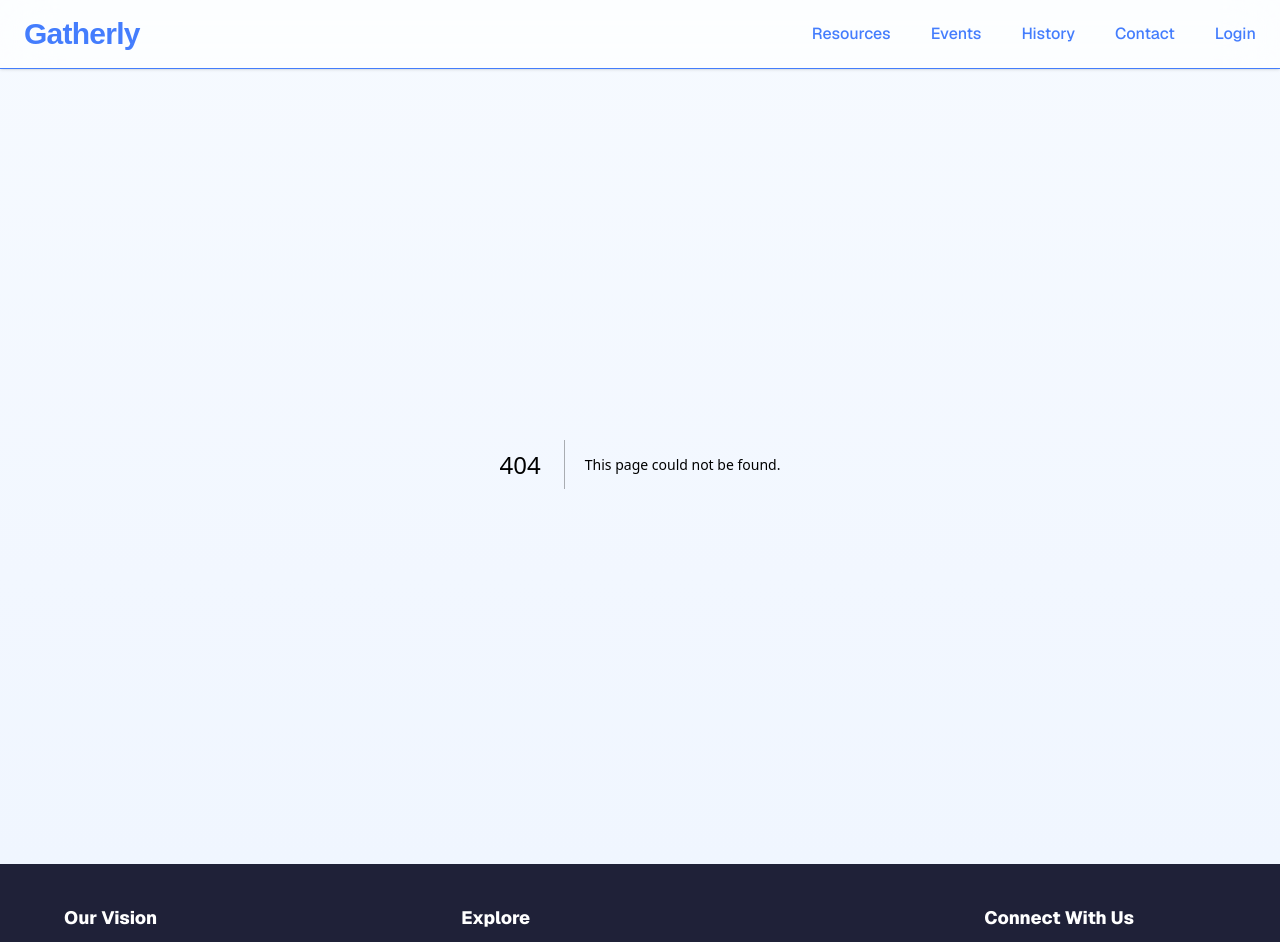
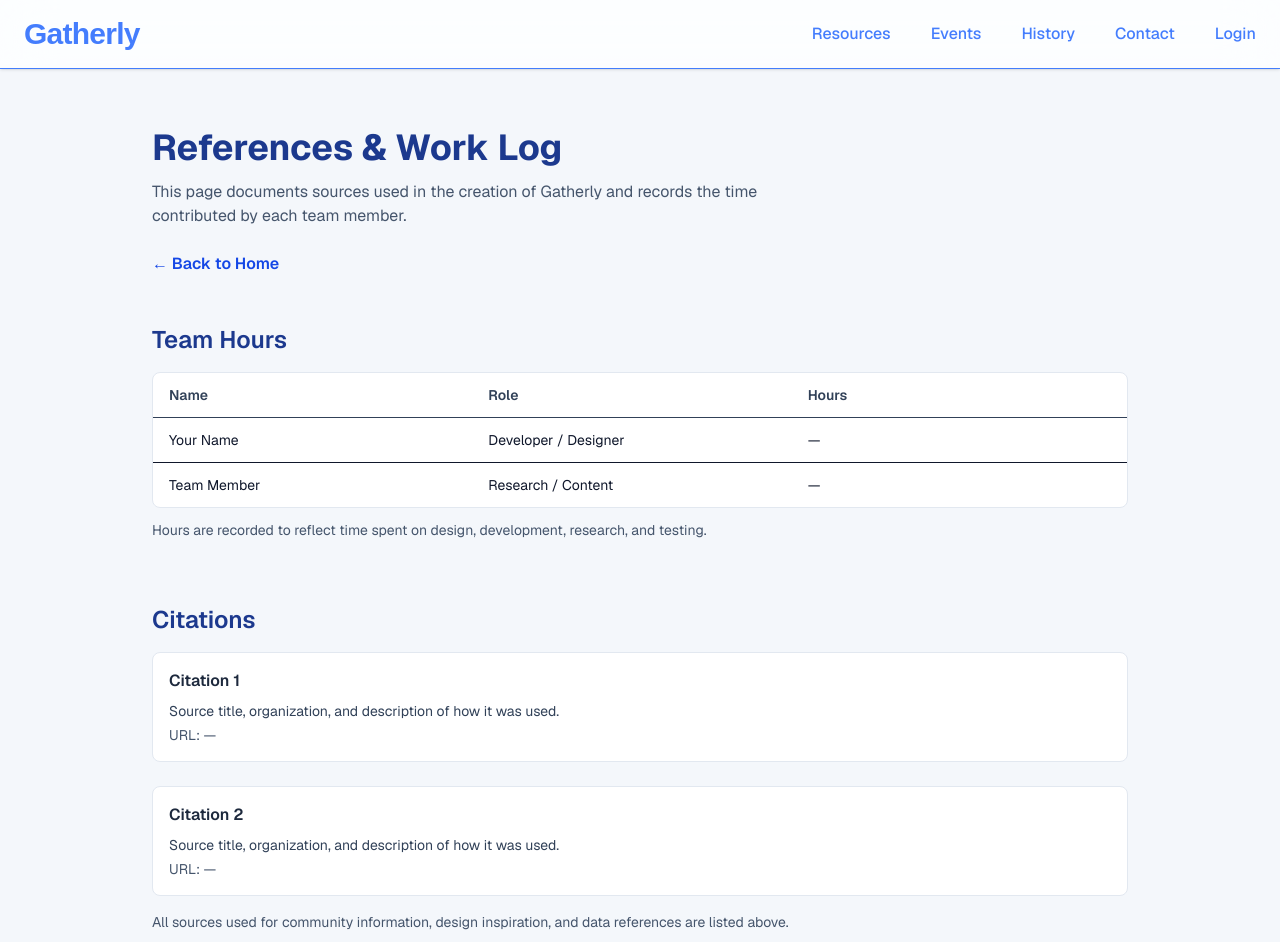
Before and after one commit to TSA-Group/tsa_group_starter, a Next.js app: page /references in a window 1280 px wide. Before the commit this address had no page. Shown: the top 942 px of the page. Built offline with nearby package versions, Linux system fonts and the light colour scheme.

Commit message:
Create page.tsx

```diff
--- /dev/null
+++ b/app/references/page.tsx
@@ -0,0 +1,94 @@
+"use client";
+import React from "react";
+import Link from "next/link";
+export default function ReferencesPage() {
+  return (
+    <main className="min-h-screen bg-[#F4F7FB] text-slate-900">
+      <div className="max-w-5xl mx-auto px-6 py-16">
+        <header className="mb-12">
+          <h1 className="text-4xl font-bold text-blue-900">
+            References & Work Log
+          </h1>
+          <p className="mt-3 text-slate-600 max-w-2xl">
+            This page documents sources used in the creation of Gatherly and
+            records the time contributed by each team member.
+          </p>
+
+          <div className="mt-6">
+            <Link
+              href="/"
+              className="text-blue-700 font-semibold hover:underline"
+            >
+              ← Back to Home
+            </Link>
+          </div>
+        </header>
+        <section className="mb-16">
+          <h2 className="text-2xl font-semibold text-blue-900 mb-4">
+            Team Hours
+          </h2>
+
+          <div className="border border-slate-200 rounded-lg bg-white">
+            <div className="grid grid-cols-3 gap-4 px-4 py-3 text-sm font-semibold text-slate-700 border-b">
+              <div>Name</div>
+              <div>Role</div>
+              <div>Hours</div>
+            </div>
+            <div className="grid grid-cols-3 gap-4 px-4 py-3 text-sm border-b">
+              <div>Your Name</div>
+              <div>Developer / Designer</div>
+              <div>—</div>
+            </div>
+
+            <div className="grid grid-cols-3 gap-4 px-4 py-3 text-sm">
+              <div>Team Member</div>
+              <div>Research / Content</div>
+              <div>—</div>
+            </div>
+          </div>
+
+          <p className="mt-3 text-sm text-slate-600">
+            Hours are recorded to reflect time spent on design, development,
+            research, and testing.
+          </p>
+        </section>
+        <section>
+          <h2 className="text-2xl font-semibold text-blue-900 mb-4">
+            Citations
+          </h2>
+
+          <div className="space-y-6">
+            <div className="border border-slate-200 rounded-lg bg-white p-4">
+              <p className="font-semibold text-slate-800">
+                Citation 1
+              </p>
+              <p className="mt-2 text-sm text-slate-700">
+                Source title, organization, and description of how it was used.
+              </p>
+              <p className="mt-1 text-sm text-slate-600">
+                URL: —
+              </p>
+            </div>
+
+            <div className="border border-slate-200 rounded-lg bg-white p-4">
+              <p className="font-semibold text-slate-800">
+                Citation 2
+              </p>
+              <p className="mt-2 text-sm text-slate-700">
+                Source title, organization, and description of how it was used.
+              </p>
+              <p className="mt-1 text-sm text-slate-600">
+                URL: —
+              </p>
+            </div>
+          </div>
+
+          <p className="mt-4 text-sm text-slate-600">
+            All sources used for community information, design inspiration, and
+            data references are listed above.
+          </p>
+        </section>
+      </div>
+    </main>
+  );
+}
```
